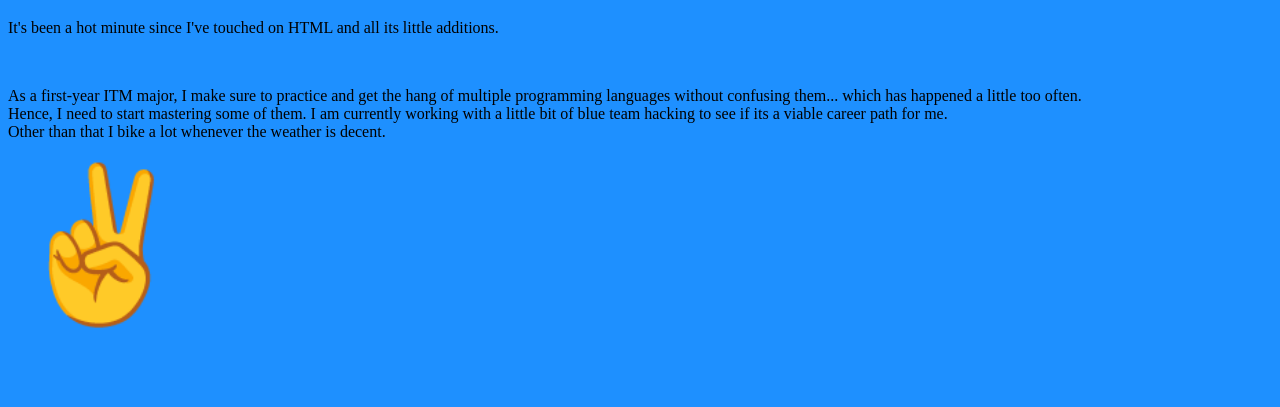
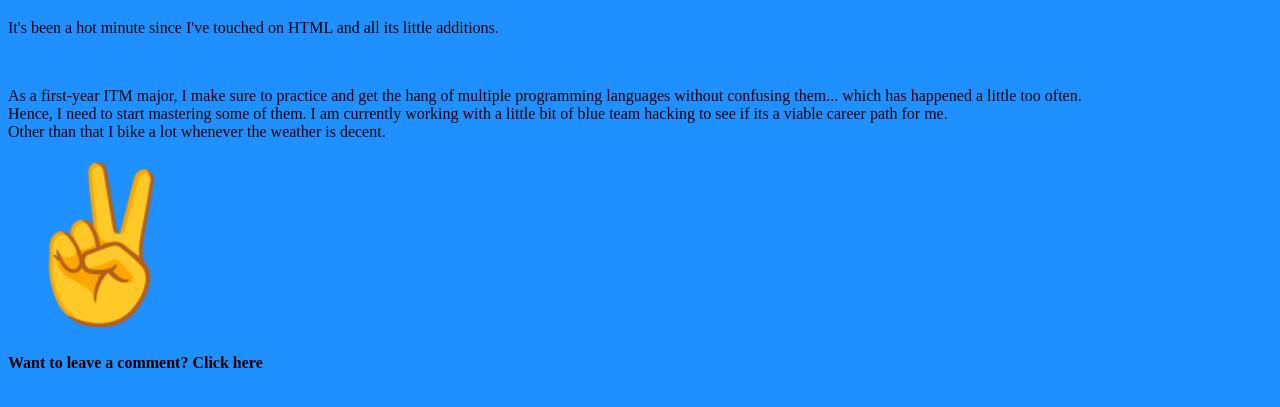
Before and after one commit to DMunoz-832/ITMD-361-Lab-1-Lab1, a plain HTML site: page intro.html in a window 1280 px wide. Shown: the part 61-468 px from the top of the page. Drawn offline with Linux system fonts and the light colour scheme.

Commit message:
Update intro.html

```diff
--- a/intro.html
+++ b/intro.html
@@ -13,5 +13,7 @@
 		<br>Other than that I bike a lot whenever the weather is decent.</p>
 
 		<span style='font-size:150px;'>&#9996;</span>
+		<br>
+		<h4 contenteditable>Want to leave a comment? Click here</h4>
 </body>
 </html>
```
